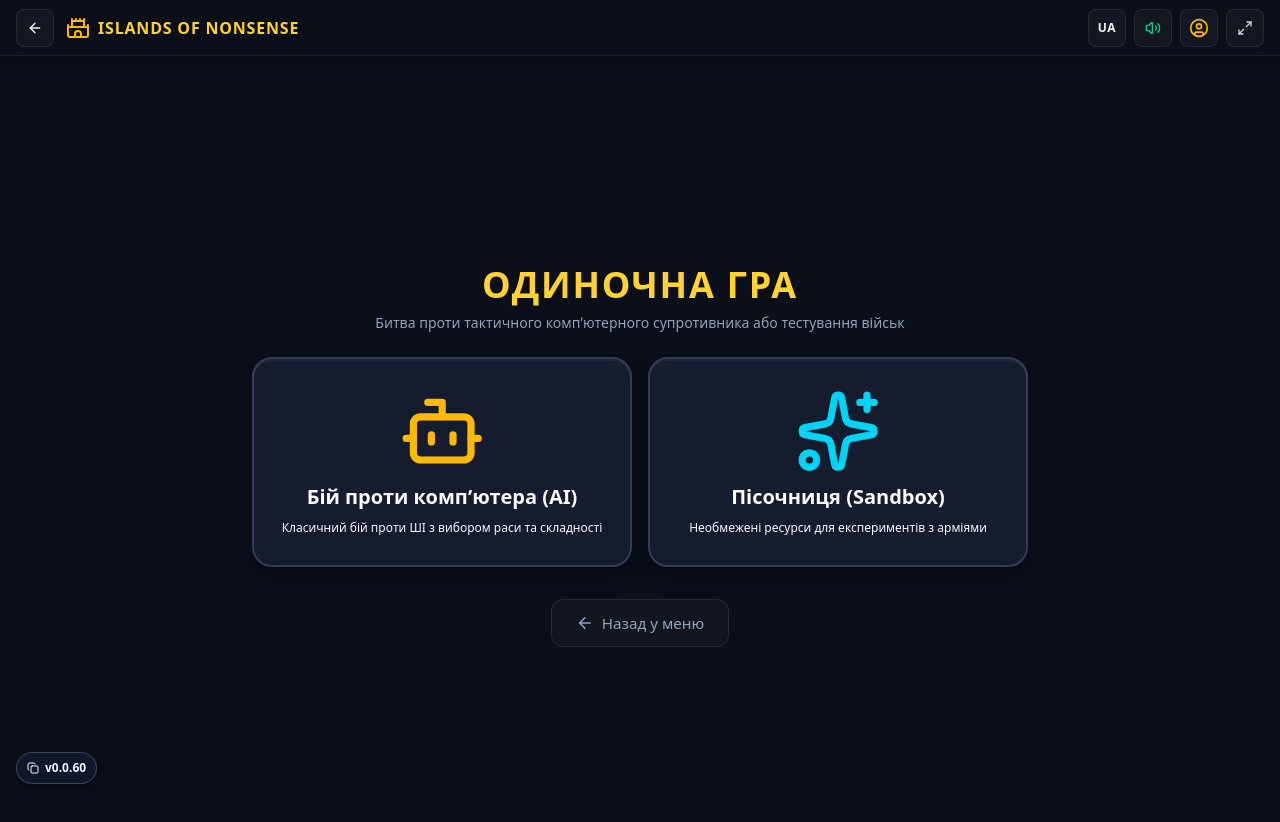
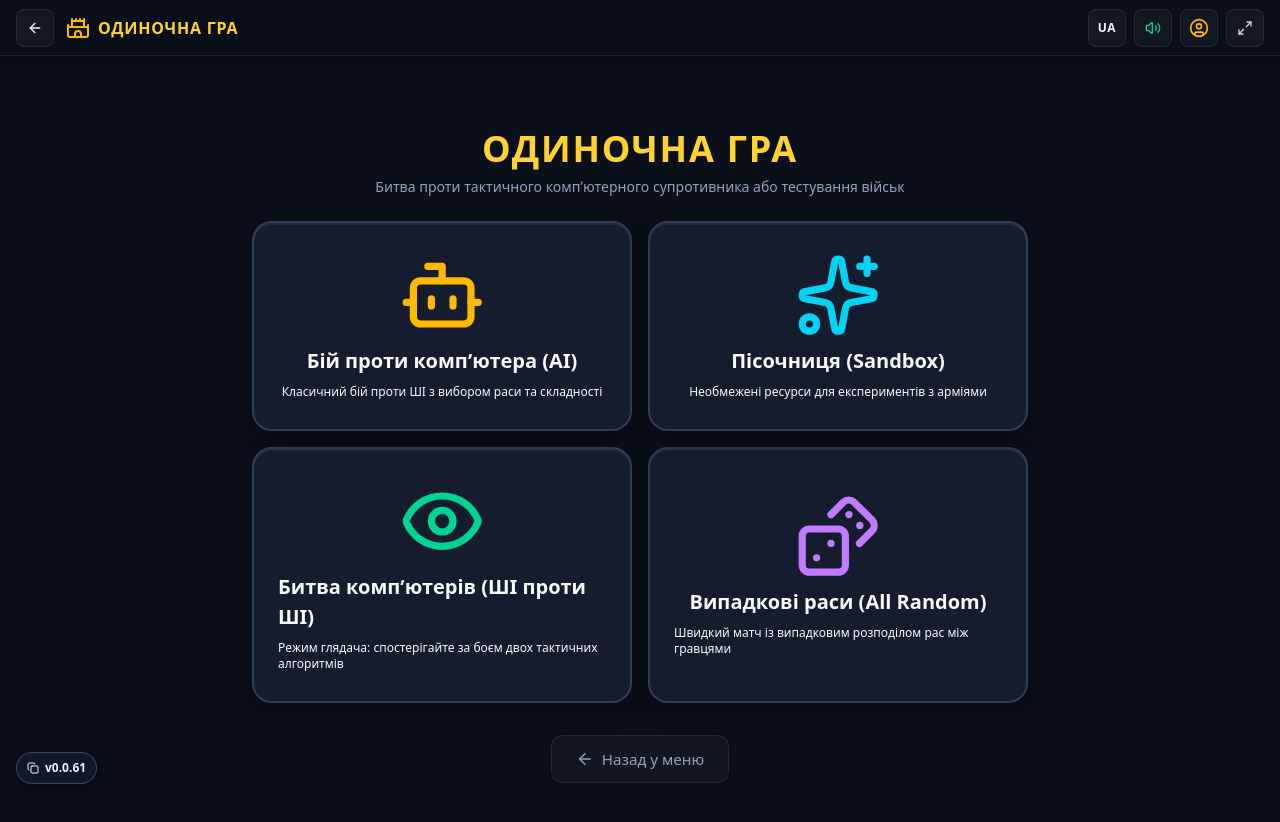
Before and after one commit to Alik532UA/islands-of-nonsense, a SvelteKit app: page /play in a window 1280 px wide. Shown: the top 822 px of the page. Built offline with nearby package versions, Linux system fonts and the light colour scheme.

Commit message:
feat(play): complete singleplayer modes and lobby options (step 4/10)

```diff
--- a/package.json
+++ b/package.json
@@ -1,6 +1,6 @@
 {
 	"name": "islands-of-nonsense",
-	"version": "0.0.60",
+	"version": "0.0.61",
 	"private": true,
 	"type": "module",
 	"imports": {
--- a/src/lib/components/BattleArena.svelte
+++ b/src/lib/components/BattleArena.svelte
@@ -186,8 +186,50 @@
 		perfMonitor.attachSim(sim);
 		botAI = new BotAI(sim);
 		unlistenAudio = attachAudioBridge(sim, sound);
+		const searchParams =
+			typeof window !== 'undefined' ? new URLSearchParams(window.location.search) : null;
+		const urlMode = searchParams?.get('mode');
 		const skipStartModal = storage.getJSON<boolean>('skip_start_modal', false);
-		if (skipStartModal) {
+
+		if (urlMode === 'sandbox') {
+			isSettingsOpen = false;
+			handleStartNewMatch({
+				botDifficulty: 0,
+				startGold: 99999,
+				modeId: 'standard',
+				teamSize: 1,
+				targetWins: 10,
+				coinMode: 'crazy',
+				fogOfWar: false,
+				botVsBot: false
+			});
+		} else if (urlMode === 'botVsBot') {
+			isSettingsOpen = false;
+			handleStartNewMatch({
+				botDifficulty: 20,
+				startGold: 500,
+				modeId: 'standard',
+				teamSize: 1,
+				targetWins: 2,
+				coinMode: 'normal',
+				fogOfWar: false,
+				botVsBot: true
+			});
+		} else if (urlMode === 'allRandom') {
+			isSettingsOpen = false;
+			handleStartNewMatch({
+				botDifficulty: 15,
+				startGold: 500,
+				modeId: 'allRandom',
+				allRandom: true,
+				westRace: 'random',
+				teamSize: 1,
+				targetWins: 2,
+				coinMode: 'normal',
+				fogOfWar: true,
+				botVsBot: false
+			});
+		} else if (skipStartModal) {
 			isSettingsOpen = false;
 			const saved = storage.getJSON<Partial<SimulationConfig>>('match_settings', {});
 			handleStartNewMatch({
--- a/src/lib/config/version.ts
+++ b/src/lib/config/version.ts
@@ -2,4 +2,4 @@
  * Single source of truth for runtime application version.
  * Complies with VERSIONING-v10 § 1 & § 2.
  */
-export const APP_VERSION = '0.0.60';
+export const APP_VERSION = '0.0.61';
--- a/src/lib/i18n/index.ts
+++ b/src/lib/i18n/index.ts
@@ -43,6 +43,10 @@ export const translations = {
 		'menu.vsBotDesc': 'Класичний бій проти ШІ з вибором раси та складності',
 		'menu.sandbox': 'Пісочниця (Sandbox)',
 		'menu.sandboxDesc': 'Необмежені ресурси для експериментів з арміями',
+		'menu.botVsBot': 'Битва компʼютерів (ШІ проти ШІ)',
+		'menu.botVsBotDesc': 'Режим глядача: спостерігайте за боєм двох тактичних алгоритмів',
+		'menu.allRandom': 'Випадкові раси (All Random)',
+		'menu.allRandomDesc': 'Швидкий матч із випадковим розподілом рас між гравцями',
 		'menu.back': 'Назад у меню',
 		// ACCOUNT-v10
 		'account.title': 'Акаунт та Профіль',
@@ -116,6 +120,10 @@ export const translations = {
 		'menu.vsBotDesc': 'Classic battle against AI with race & difficulty selection',
 		'menu.sandbox': 'Sandbox',
 		'menu.sandboxDesc': 'Unlimited resources to experiment with builds & armies',
+		'menu.botVsBot': 'AI vs AI Spectator',
+		'menu.botVsBotDesc': 'Spectator mode: observe two tactical algorithms battle it out',
+		'menu.allRandom': 'All Random (AR)',
+		'menu.allRandomDesc': 'Fast-paced match with randomized races for both sides',
 		'menu.back': 'Back to Menu',
 		// ACCOUNT-v10
 		'account.title': 'Account & Profile',
--- a/src/routes/play/+page.svelte
+++ b/src/routes/play/+page.svelte
@@ -1,7 +1,11 @@
 <script lang="ts">
+	import { onMount } from 'svelte';
 	import { resolve } from '$app/paths';
-	import { Bot, Sparkles, ArrowLeft } from 'lucide-svelte';
+	import { Bot, Sparkles, ArrowLeft, Eye, Dices } from 'lucide-svelte';
 	import { t } from '$lib/i18n';
+	import { settings } from '$lib/services/settings.svelte';
+
+	onMount(() => settings.claimHeader(t('menu.singleplayer')));
 </script>
 
 <svelte:head>
@@ -19,6 +23,7 @@
 	</header>
 
 	<nav class="menu-tiles">
+		<!-- 1. Classic Battle vs Bot -->
 		<a
 			href={resolve('/play/battle')}
 			class="menu-btn menu-btn--game menu-tile anim-stagger-1"
@@ -29,6 +34,7 @@
 			<span class="text-xs text-slate-400 font-normal">{t('menu.vsBotDesc')}</span>
 		</a>
 
+		<!-- 2. Sandbox Testing Mode -->
 		<a
 			href="{resolve('/play/battle')}?mode=sandbox"
 			class="menu-btn menu-btn--game menu-tile anim-stagger-2"
@@ -37,6 +43,28 @@
 			<Sparkles class="menu-tile__icon text-cyan-400" />
 			<span class="font-bold text-cyan-100">{t('menu.sandbox')}</span>
 			<span class="text-xs text-slate-400 font-normal">{t('menu.sandboxDesc')}</span>
+		</a>
+
+		<!-- 3. AI vs AI Spectator Mode -->
+		<a
+			href="{resolve('/play/battle')}?mode=botVsBot"
+			class="menu-btn menu-btn--game menu-tile anim-stagger-3"
+			data-testid="play-spectator-link"
+		>
+			<Eye class="menu-tile__icon text-emerald-400" />
+			<span class="font-bold text-emerald-100">{t('menu.botVsBot')}</span>
+			<span class="text-xs text-slate-400 font-normal">{t('menu.botVsBotDesc')}</span>
+		</a>
+
+		<!-- 4. All Random Mode -->
+		<a
+			href="{resolve('/play/battle')}?mode=allRandom"
+			class="menu-btn menu-btn--game menu-tile anim-stagger-4"
+			data-testid="play-allrandom-link"
+		>
+			<Dices class="menu-tile__icon text-purple-400" />
+			<span class="font-bold text-purple-100">{t('menu.allRandom')}</span>
+			<span class="text-xs text-slate-400 font-normal">{t('menu.allRandomDesc')}</span>
 		</a>
 	</nav>
 
--- a/static/app-version.json
+++ b/static/app-version.json
@@ -1,3 +1,3 @@
 {
-	"version": "0.0.60"
+	"version": "0.0.61"
 }
```
Also changed, not shown: 2 other files (tests, documents, lock files or other folders).
